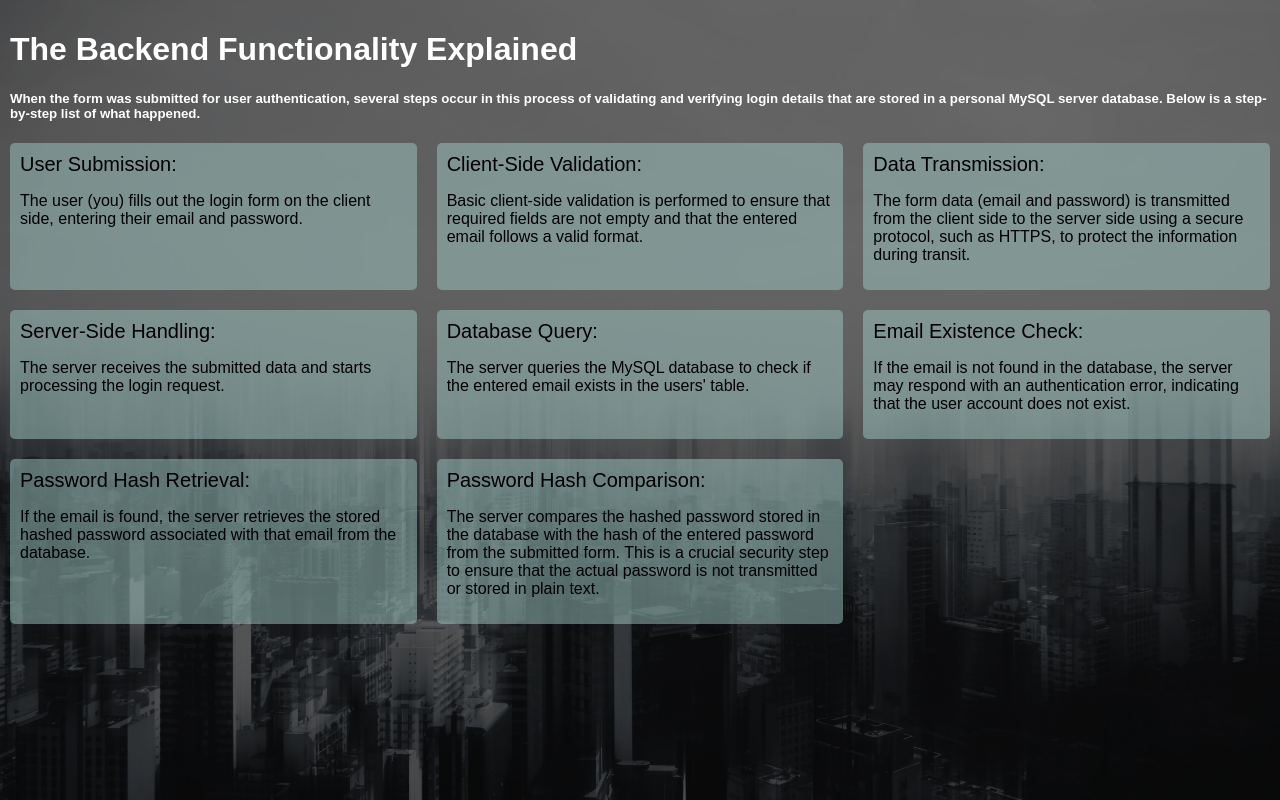
After one commit to Christopher1994-1/backend_oAuth, a Flask app: page /how_it_works in a window 1280 px wide. The commit adds this page. Run offline with Flask 3, Linux system fonts and the light colour scheme.

Commit message:
last commit

```diff
--- a/app.py
+++ b/app.py
@@ -1,4 +1,4 @@
-from flask import Flask, render_template, request, jsonify
+from flask import Flask, render_template, request, jsonify, url_for
 import datetime
 
 
@@ -20,15 +20,37 @@ def index():
 @app.route('/checking_backend_SQL', methods=["POST"])
 def checking_backend_SQL():
     email = request.form.get('email')
-    if email == "test@testmail.com":
-        response_data = {"data": 'true'}
-    else:
-        response_data = {"data": 'false'}
+    password = request.form.get('pass')
+
+
+    if email == "test@testmail.com" and password == 'testpassword098':
+        response_data = {"email": 'true', 'pass': 'true'}
+
+    elif email != "test@testmail.com" and password == "testpassword098":
+        response_data = {"email": 'false', 'pass': 'true'}
+
+    elif email == "test@testmail.com" and password != "testpassword098":
+        response_data = {"email": 'true', 'pass': 'false'}
+
+    elif email != "test@testmail.com" and password != "testpassword098":
+        response_data = {"email": 'false', 'pass': 'false'}
+
+
 
     return jsonify(response_data)
 
 
 
+@app.route('/submission_successful')
+def submission_successful():
+    return render_template('successful.html')
+
+
+
+
+@app.route('/how_it_works')
+def howsItWork():
+    return render_template('howsitwork.html')
 
 
 if __name__ == "__main__":
--- a/static/css/main.css
+++ b/static/css/main.css
@@ -4,7 +4,6 @@ body {
   background-image: url("/static/images/background.jpg");
   background-size: cover;
   background-repeat: no-repeat;
-  height: 100%;
 }
 
 .overly {
@@ -149,11 +192,62 @@ body {
 .loginBox h5 span {
   letter-spacing: 1px;
   color: #A2CCC7;
+  background-color: rgba(0, 0, 0, 0.638);
 }
 .loginBox small {
   color: white;
   font-family: Arial, Helvetica, sans-serif;
   cursor: default;
+}
+
+.endform {
+  padding: 10px;
+}
+.endform h1 {
+  color: white;
+  font-family: Arial, Helvetica, sans-serif;
+}
+.endform h5 {
+  color: white;
+  font-family: Arial, Helvetica, sans-serif;
+}
+.endform .list {
+  display: grid;
+  grid-template-columns: 1fr 1fr 1fr;
+  row-gap: 20px;
+  -moz-column-gap: 20px;
+       column-gap: 20px;
+}
+.endform .list .box {
+  background-color: rgba(162, 204, 199, 0.4901960784);
+  padding: 10px;
+  border-radius: 5px;
+}
+.endform .list .box label {
+  font-size: 20px;
+  font-family: Arial, Helvetica, sans-serif;
+}
+.endform .list .box p {
+  font-family: Arial, Helvetica, sans-serif;
+}
+
+.messages {
+  position: absolute;
+  top: 10%;
+  left: 50%; /* Adjust left to 50% */
+  transform: translate(-50%, -50%); /* Update transform property */
+  padding: 10px;
+  background-color: #A2CCC7;
+  border-radius: 10px;
+  width: 80%;
+  border: 2px solid black;
+  display: none;
+}
+.messages h5 {
+  font-family: Arial, Helvetica, sans-serif;
+  font-weight: bolder;
+  color: rgb(0, 0, 0);
+  text-align: center;
 }
 
 @media (max-width: 1115px) {
--- a/static/css/main.scss
+++ b/static/css/main.scss
@@ -8,9 +8,8 @@ body {
     margin: 0;
     padding: 0;
     background-image: url('/static/images/background.jpg');
-    background-size: cover;
+    background-size:cover;
     background-repeat: no-repeat;
-    height: 100%;
 }
 
 
@@ -195,6 +246,68 @@ body {
 }
 
 
+
+.endform {
+    padding: 10px;
+
+    h1 {
+        color: white;
+        font-family: Arial, Helvetica, sans-serif;
+    }
+
+    h5 {
+        color: white;
+        font-family: Arial, Helvetica, sans-serif;
+    }
+
+
+    .list {
+        display: grid;
+        grid-template-columns: 1fr 1fr 1fr;
+        row-gap: 20px;
+        column-gap: 20px;
+
+        .box {
+            background-color: #a2ccc77d;
+            padding: 10px;
+            border-radius: 5px;
+
+            label {
+                font-size: 20px;
+                font-family: Arial, Helvetica, sans-serif;
+            }
+
+            p {
+                font-family: Arial, Helvetica, sans-serif;
+            }
+        }
+
+    }
+}
+
+
+
+
+
+.messages {
+    position: absolute;
+    top: 10%;
+    left: 50%; /* Adjust left to 50% */
+    transform: translate(-50%, -50%); /* Update transform property */
+    padding: 10px;
+    background-color: $inputColor;
+    border-radius: 10px;
+    width: 80%;
+    border: $borderBlack;
+    display: none;
+
+    h5 {
+        font-family: Arial, Helvetica, sans-serif;
+        font-weight: bolder;
+        color: rgb(0, 0, 0);
+        text-align: center;
+    }
+}
 
 
 
--- /dev/null
+++ b/templates/howsitwork.html
@@ -0,0 +1,73 @@
+<html lang="en">
+<head>
+    <meta charset="UTF-8">
+    <meta name="viewport" content="width=device-width, initial-scale=1.0">
+    <link rel="stylesheet" href="https://cdnjs.cloudflare.com/ajax/libs/font-awesome/6.0.0/css/all.min.css"> <!-- Include Font Awesome 6 CSS -->
+    <link rel="stylesheet" href="/static/css/main.css">
+    <link rel="shortcut icon" href="/static/images/pp.ico" type="image/x-icon">
+    <title>How Does It Work?</title>
+</head>
+<body>
+
+    <div class="overly"></div>
+
+    <div class="endform">
+        <h1>The Backend Functionality Explained</h1>
+        <h5>
+            When the form was submitted for user authentication, several steps occur in this process
+            of validating and verifying login details that are stored in a personal MySQL server database.
+            Below is a step-by-step list of what happened.
+        </h5>
+        <div class="list">
+
+            <div class="box">
+                <label for="">User Submission:</label>
+                <p>The user (you) fills out the login form on the client side, entering their email and password.</p>
+            </div>
+
+            <div class="box">
+                <label for="">Client-Side Validation:</label>
+                <p>Basic client-side validation is performed to ensure that required fields are not empty and that the entered email follows a valid format.</p>
+            </div>
+
+            <div class="box">
+                <label for="">Data Transmission:</label>
+                <p>The form data (email and password) is transmitted from the client side to the server side using a secure protocol, such as HTTPS, to protect the information during transit.</p>
+            </div>
+
+
+            <div class="box">
+                <label for="">Server-Side Handling:</label>
+                <p>The server receives the submitted data and starts processing the login request.</p>
+            </div>
+
+
+            <div class="box">
+                <label for="">Database Query:</label>
+                <p>The server queries the MySQL database to check if the entered email exists in the users' table.</p>
+            </div>
+
+
+            <div class="box">
+                <label for="">Email Existence Check:</label>
+                <p>If the email is not found in the database, the server may respond with an authentication error, indicating that the user account does not exist.</p>
+            </div>
+
+
+
+            <div class="box">
+                <label for="">Password Hash Retrieval:</label>
+                <p>If the email is found, the server retrieves the stored hashed password associated with that email from the database.</p>
+            </div>
+
+
+            <div class="box">
+                <label for="">Password Hash Comparison:</label>
+                <p>The server compares the hashed password stored in the database with the hash of the entered password from the submitted form. This is a crucial security step to ensure that the actual password is not transmitted or stored in plain text.</p>
+            </div>
+
+        </div>
+    </div>
+
+</body>
+</html>
```
Also changed, not shown: other parts of static/css/main.css (+67 -3 lines), other parts of static/css/main.scss (+86 -3 lines), static/common/dist/sandbox.js (+68 -9 lines), static/common/source/sandbox.ts (+86 -10 lines), templates/index.html (+9 -0 lines), templates/login_box.html (+8 -3 lines), templates/successful.html (added, +73 -0 lines), static/images/thumbnail.png (added), 1 other file.
